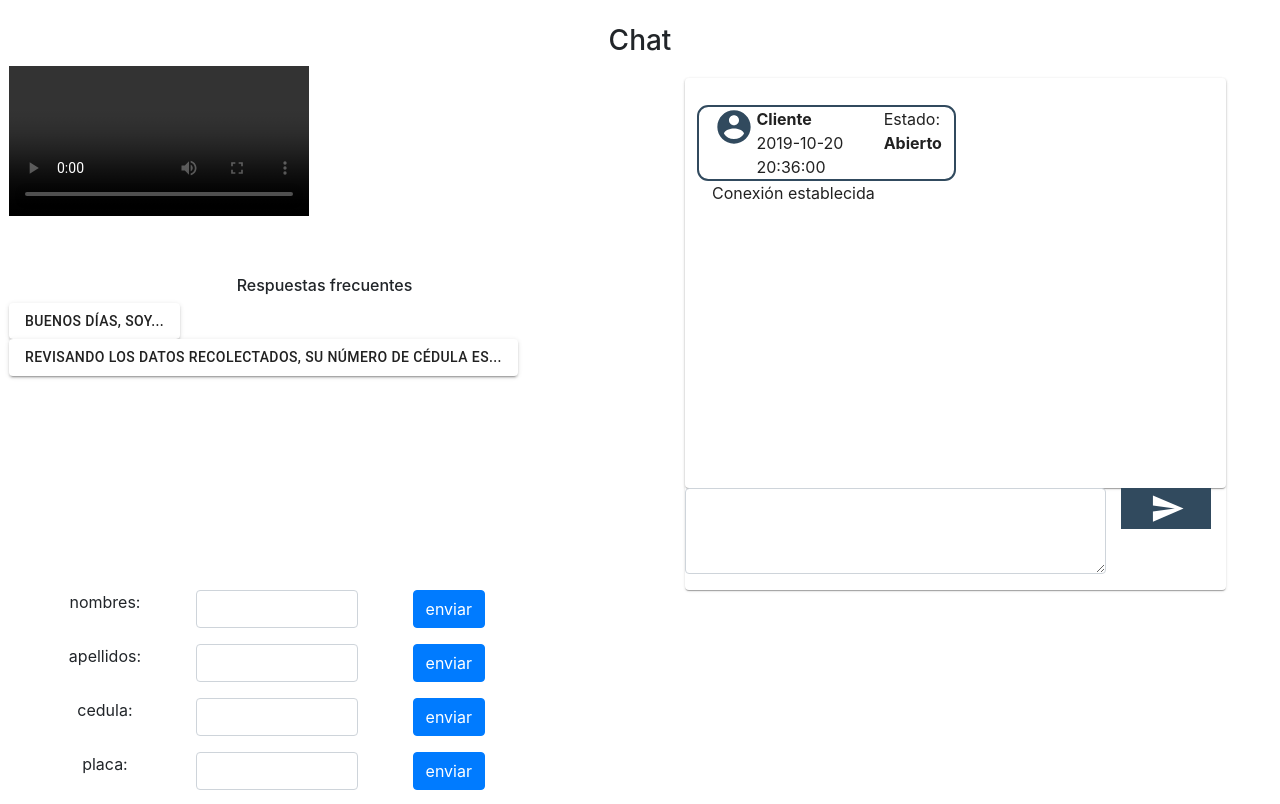
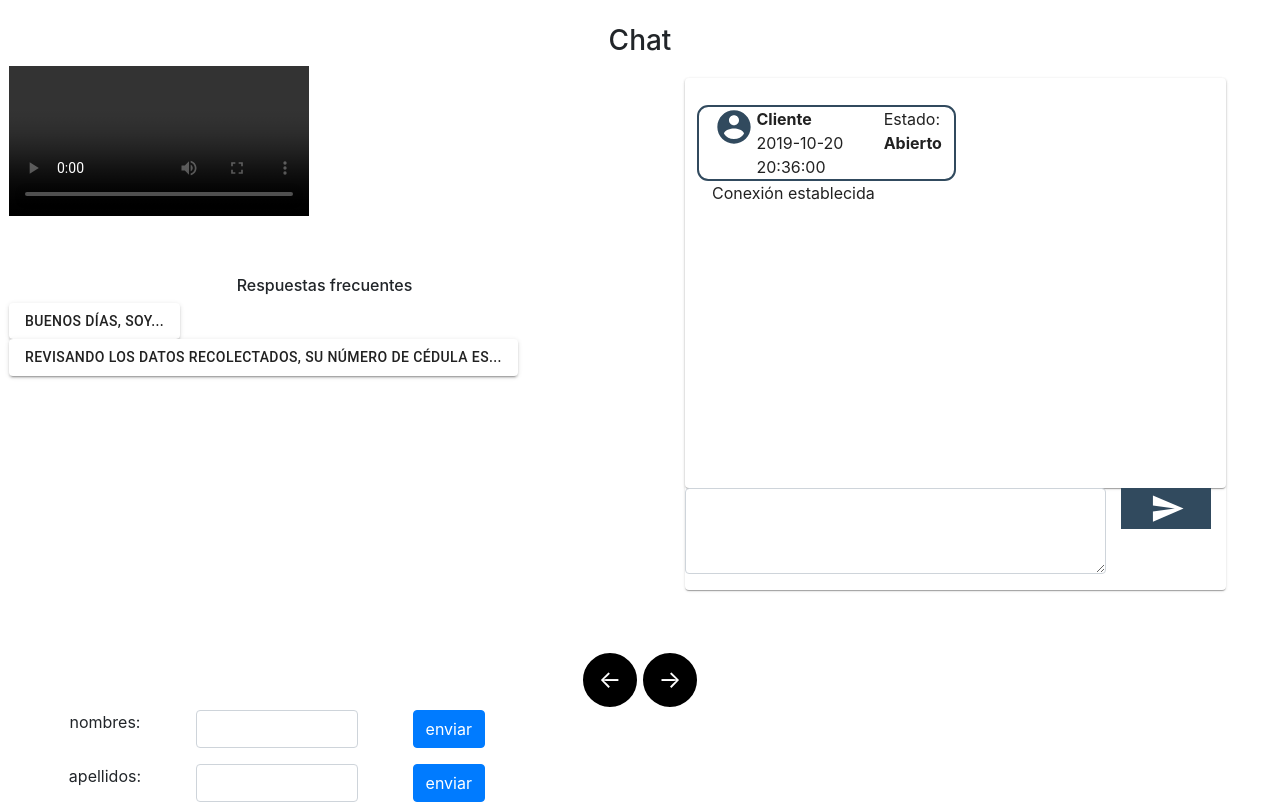
Before and after one commit to Lala341/Forms-Front-Adviser, a React (Create React App) app: page / in a window 1280 px wide. Shown: the top 804 px of the page. Built offline with nearby package versions, Linux system fonts and the light colour scheme; no server answers.

Commit message:
flechas para controlar el flujo remotamente

```diff
--- a/src/components/ChatDetail/ChatAsesor.js
+++ b/src/components/ChatDetail/ChatAsesor.js
@@ -7,6 +7,9 @@ import Button from '@material-ui/core/Button';
 import Messages from "./Messages";
 import Paper from '@material-ui/core/Paper';
 import FormularioComponent from '../formulario/formulario';
+import { ButtonGroup } from 'react-bootstrap';
+import IconButton from '@material-ui/core/IconButton';
+import rtc_connection from '../webrtc_connector/chino_test';
 
 
 class Chat extends Component {
@@ -97,7 +100,7 @@ class Chat extends Component {
   sendMessage() {
 
     var txt = document.getElementById("exampleFormControlTextarea1").value;
-    document.getElementById("exampleFormControlTextarea1").value="";
+    document.getElementById("exampleFormControlTextarea1").value = "";
     var messages = this.state.messages;
     messages.push({
       text: txt,
@@ -126,6 +129,7 @@ class Chat extends Component {
     this.setState({ messages: messages });
     this.props.rtc.sendData(txt);
   }
+
   render() {
 
     return (
@@ -136,15 +140,15 @@ class Chat extends Component {
             <div className="col-6">
 
               <div className="row">
-    <video id="remoteVideo" autoplay playsinline controls="false"/>
+                <video id="remoteVideo" autoplay playsinline controls="false" />
               </div>
-<div className="row" style={{paddingTop: "10%"}}>
+              <div className="row" style={{ paddingTop: "10%" }}>
                 <div className="col-12">
                   <h6>Respuestas frecuentes</h6>
                   <div className="row">
-    <Button variant="contained" style={{backgroundColor: "white"}} onClick={()=>this.sendMessageFrecuente("Buenos días, soy")}>Buenos días, soy...</Button>
-    <Button variant="contained" style={{backgroundColor: "white"}} onClick={()=>this.sendMessageFrecuente("Revisando los datos recolectados, su número de cédula es")}>Revisando los datos recolectados, su número de cédula es...</Button>
-    <br/>
+                    <Button variant="contained" style={{ backgroundColor: "white" }} onClick={() => this.sendMessageFrecuente("Buenos días, soy")}>Buenos días, soy...</Button>
+                    <Button variant="contained" style={{ backgroundColor: "white" }} onClick={() => this.sendMessageFrecuente("Revisando los datos recolectados, su número de cédula es")}>Revisando los datos recolectados, su número de cédula es...</Button>
+                    <br />
                   </div>
                 </div>
               </div>
@@ -153,7 +157,7 @@ class Chat extends Component {
               <div className={"col-12"} style={{ paddingTop: "2%" }}>
 
                 <div className="col-12" >
-                <Paper style={{ width: '100%' , height: "40%"}}>
+                  <Paper style={{ width: '100%', height: "40%" }}>
 
                     <div className="row" >
                       <div className="col-12" >
@@ -198,6 +202,17 @@ class Chat extends Component {
           </div>
 
         </div>
+        <ButtonGroup>
+          <IconButton id="previous" onClick={() => this.sendMessageFrecuente('control:::previousScreen')}
+            style={{ width: "60px", height: "60px", borderRadius: "150px", backgroundColor: "black", border: "solid white", color: "white", marginTop: "50%" }}>
+            {'<-'}
+          </IconButton>
+          <IconButton id="next" onClick={() => this.sendMessageFrecuente('control:::nextScreen')}
+            style={{ width: "60px", height: "60px", borderRadius: "150px", backgroundColor: "black", border: "solid white", color: "white", marginTop: "50%" }}>
+            {'->'}
+          </IconButton>
+
+        </ButtonGroup>
         <div>
 
         </div>
@@ -208,6 +223,14 @@ class Chat extends Component {
 
     );
   }
+
+  prevPage() {
+    this.props.rtc.sendData('control:::previousScreen');
+  }
+
+  nextPage() {
+    this.props.rtc.sendData('control:::nextScreen');
+  }
 }
 
 
--- a/src/components/formulario/formulario.js
+++ b/src/components/formulario/formulario.js
@@ -30,7 +30,7 @@ class FormularioComponent extends React.Component {
         const fields = Object.keys(this.state.formulario);
 
         return fields.map(field => (
-            <Col>{this.renderField(field)}</Col>
+            <Col key={field}>{this.renderField(field)}</Col>
         ));
     }
 
```
Lines whose indentation alone changed are shown as unchanged.
